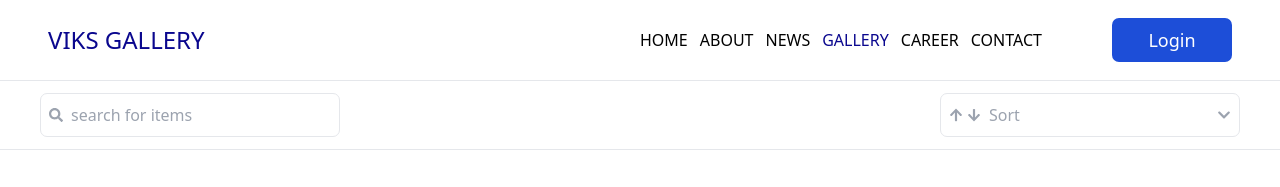
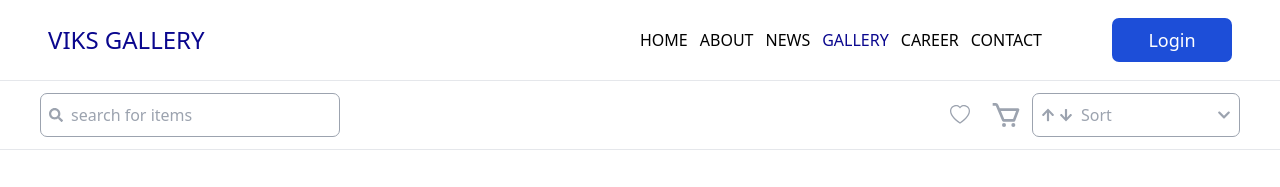
Before and after one commit to ViksEnterprise/Viks-gallery-frontend, a React (Vite) app: page /art-gallery in a window 1280 px wide. Shown: the top 187 px of the page. Built offline with nearby package versions, Linux system fonts and the light colour scheme.

Commit message:
'added:icons-in-gallery'

```diff
--- a/src/pages/Gallery.jsx
+++ b/src/pages/Gallery.jsx
@@ -1,4 +1,4 @@
-import React from "react";
+import React, { useEffect, useState } from "react";
 import bestSell from "../assets/home.jpg";
 import { Card } from "../component/card";
 import { Subscribe } from "../component/Subscription";
@@ -10,8 +10,20 @@ import {
   FaChevronDown,
   FaSearch,
 } from "react-icons/fa";
+import { BsHeart, BsTriangleFill } from "react-icons/bs";
+import { BiCart } from "react-icons/bi";
+import { useNavigate } from "react-router-dom";
 
 export const Gallery = () => {
+  const navigate = useNavigate()
+  const [noOfItemsInCart, setNoOfItemsInCart] = useState(0);
+  const [noOfItemsInFavourite, setNoOfItemsInFavourite] = useState(0);
+  const [hoverFav, setHoverFav] = useState(false);
+
+  const routeToCart = () => {
+    navigate('/myCart')
+  }
+
   const popularSales = [
     { image: bestSell, name: "The lonely tales" },
     { image: bestSell, name: "The lonely tales" },
@@ -27,13 +39,37 @@ export const Gallery = () => {
     { image: bestSell, name: "The lonely tales" },
   ];
 
+  useEffect(() => {
+    const favIcon = document.getElementById("fav");
+
+    const handleMouseOver = () => {
+      setHoverFav(true);
+    };
+
+    const handleMouseOut = () => {
+      setHoverFav(false);
+    };
+
+    if (favIcon) {
+      favIcon.addEventListener("mouseover", handleMouseOver);
+      favIcon.addEventListener("mouseout", handleMouseOut);
+    }
+
+    return () => {
+      if (favIcon) {
+        favIcon.removeEventListener("mouseover", handleMouseOver);
+        favIcon.removeEventListener("mouseout", handleMouseOut);
+      }
+    };
+  }, []);
+
   return (
     <>
       <NavBar />
       <hr />
       <div className="h-fit w-full py-3 md:px-10 px-4">
-        <div className="flex md:justify-between gap-3 md:flex-row flex-col w-full">
-          <div className="h-11 flex items-center border rounded-[7px] gap-2 px-2 overflow-hidden xl:w-1/4 lg:w-[40%] md:w-[45%] w-full">
+        <div className="flex md:justify-between gap-3 md:flex-row flex-col w-full items-center">
+          <div className="h-11 flex items-center border-gray-400 border-solid border-[1px] rounded-[7px] gap-2 px-2 overflow-hidden xl:w-1/4 lg:w-[40%] md:w-[45%] w-full">
             <FaSearch className="text-[14px] text-gray-400 font-normal" />
             <input
               className="h-full border-none outline-[transparent]"
@@ -41,7 +77,36 @@ export const Gallery = () => {
               placeholder="search for items"
             />
           </div>
-          <div className="h-11 flex items-center border rounded-[7px] gap-2 px-2 overflow-hidden xl:w-1/4 lg:w-[40%] md:w-[45%] w-full">
+          <div className="flex items-center gap-[6px] xl:w-1/4 lg:w-[40%] md:w-[45%] w-full">
+            <div
+              className={ hoverFav ? "relative w-fit-content h-fit flex flex-col gap-1 items-center justify-center w-fit cursor-pointer" : "relative w-fit-content h-fit flex flex-col gap-1 items-center justify-center w-10 cursor-pointer"}
+              id="fav"
+            >
+              <BsHeart className="w-10 h-5 text-gray-400" />
+              <div
+                className={
+                  hoverFav
+                    ? "bg-blue-600 text-white w-[3.4em!important] p-1 flex items-center justify-center text-xs font-semibold h-5 rounded-[5px] flex-col relative"
+                    : "hidden"
+                }
+              >
+                <BsTriangleFill className="absolute top-[-0.6em] text-[8px] text-blue-600" />
+                {noOfItemsInFavourite}
+              </div>
+            </div>
+            <div className="relative w-10 items-center justify-center flex h-fit cursor-pointer" onClick={routeToCart}>
+              <BiCart className="w-16 h-8 text-gray-400" />
+              <div
+                className={
+                  noOfItemsInCart == 0
+                    ? "hidden"
+                    : "absolute top-0 end-[0.2em] bg-blue-600 text-white w-fit p-1 flex items-center justify-center text-xs font-semibold h-4 rounded-full"
+                }
+              >
+                {noOfItemsInCart}
+              </div>
+            </div>
+            <div className="h-11 flex items-center border-gray-400 border-solid border-[1px] rounded-[7px] gap-2 px-2 overflow-hidden w-full">
               <div className="flex items-center gap-1">
                 <FaArrowUp className="text-[14px] text-gray-400 font-normal" />
                 <FaArrowDown className="text-[14px] text-gray-400 font-normal" />
@@ -51,6 +116,7 @@ export const Gallery = () => {
                   Sort
                 </div>
                 <FaChevronDown className="text-[14px] text-gray-400 font-normal" />
+              </div>
             </div>
           </div>
         </div>
```
Lines whose indentation alone changed are shown as unchanged.
